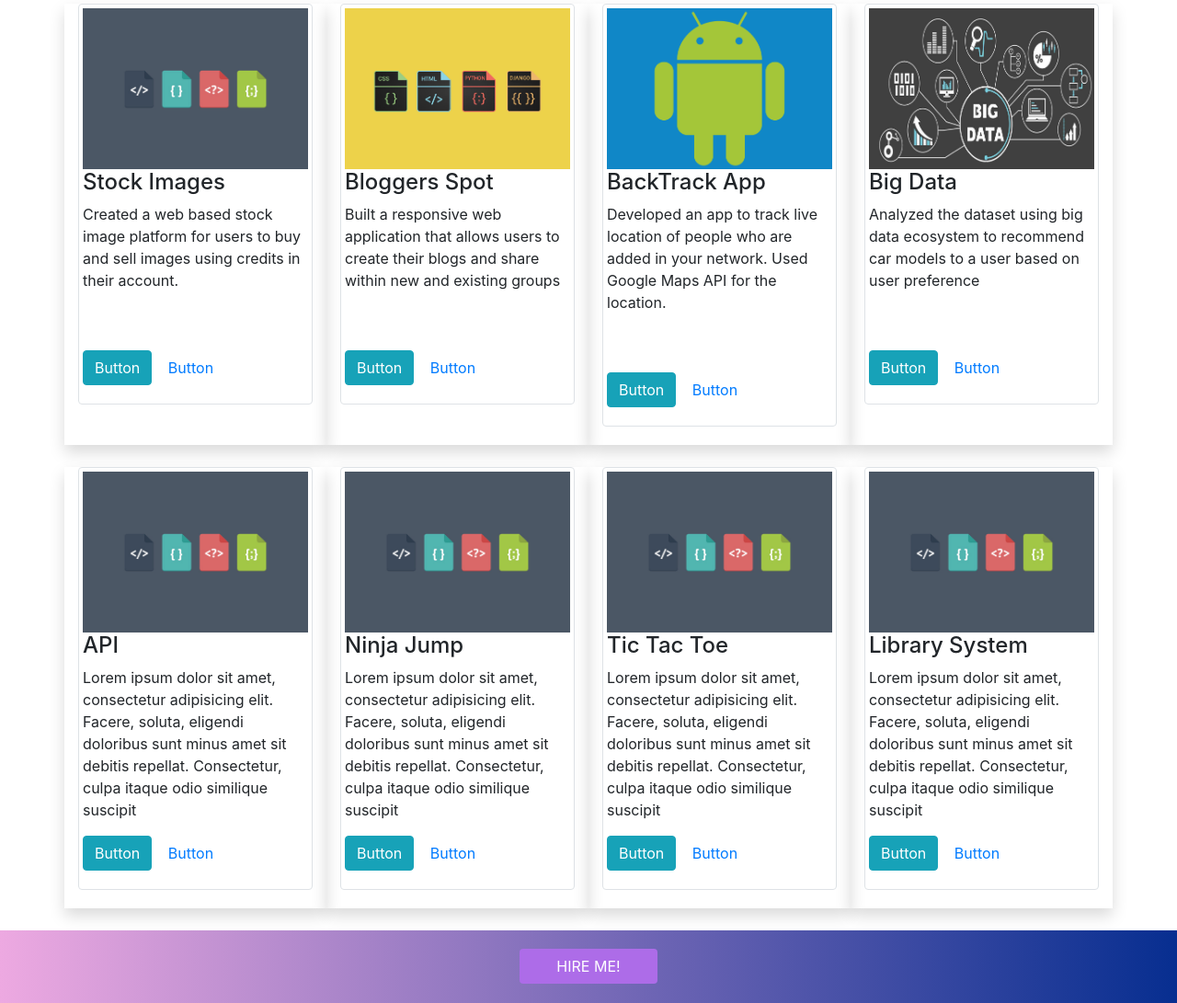
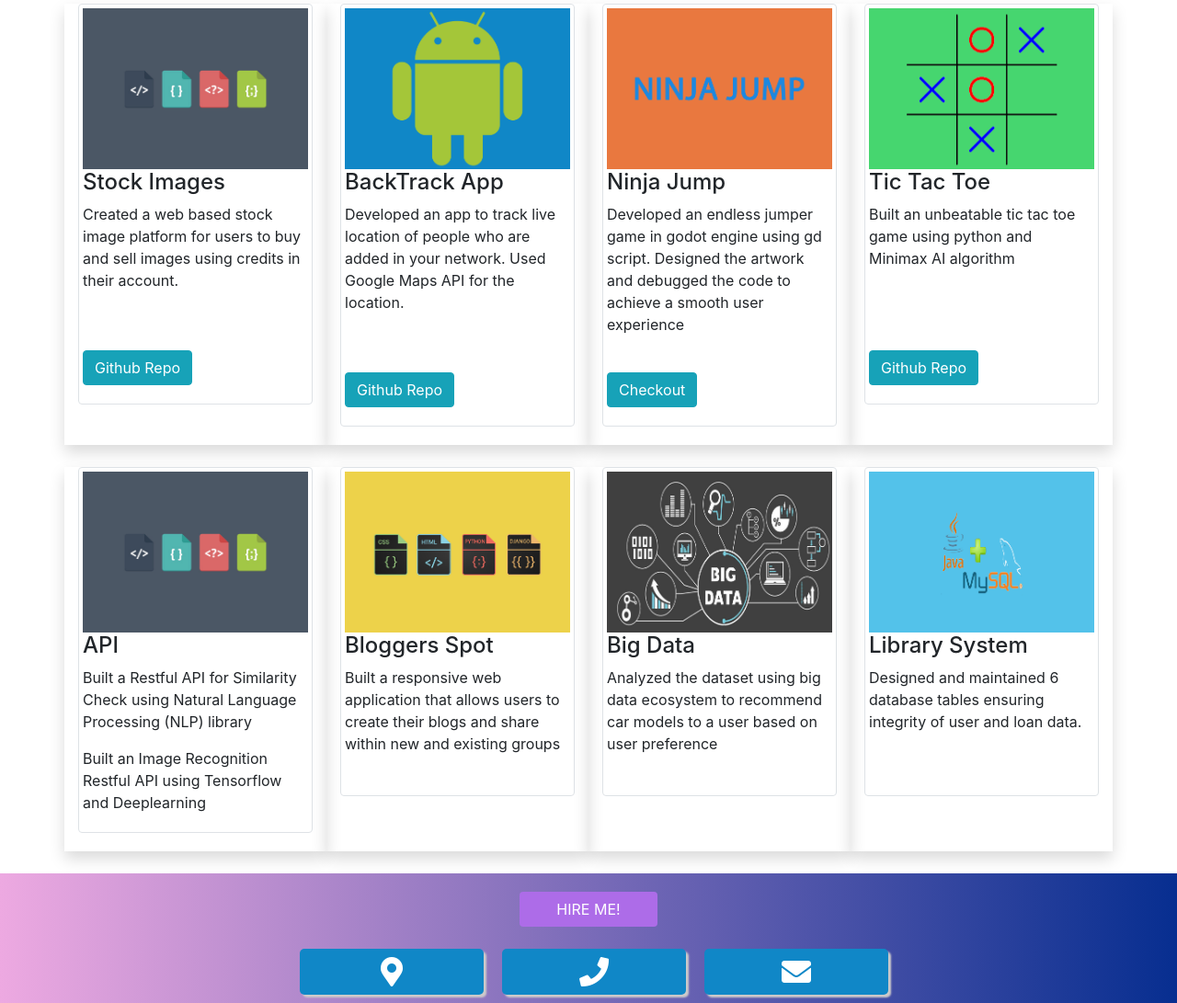
Before and after one commit to kvaibhav29/Portfolio, a plain HTML site: page index.html in a window 1280 px wide. Shown: the part 2862-3953 px from the top of the page at 92% size. Drawn offline with nearby package versions, Linux system fonts and the light colour scheme.

Commit message:
update portfolio

```diff
--- a/index.html
+++ b/index.html
@@ -132,8 +132,8 @@
                     <div data-aos="fade-right"
                     data-aos-offset="300"
                     data-aos-easing="ease-in-sine" style="position: relative;">
-                    <h3>Most Proficient</h3>
-                    <p>I like working at the back end part of the project the most. From setting up th eentire framework to connecting databases, I enjoy doing that all. In object oriented programming, Java and Python are my go to languages. When it comes to working with backend frameworks, my preference is Django. I also like to work with firebase for NoSql databases because of the functionality and the documentation provided.</p>
+                    <h3>Most Experienced</h3>
+                    <p>I like working at the back end part of the project. From setting up th entire framework to connecting databases and writing APIs, I enjoy doing that all. In object oriented programming, Java and Python are my go to languages. When it comes to working with backend frameworks, my preference is Django. I also like to work with firebase for NoSql databases because of the functionality and the documentation provided.</p>
                 </div>
             </div>
             <div class="col-md-4">
@@ -199,7 +199,7 @@
                         data-aos-offset="300"
                         data-aos-easing="ease-in-sine" style="position: relative;">
                         <h3>UI/UX</h3>
-                        <p>I also like to work on the front end and try to make my work eye catching. I use html css animations and javascript for the design. I have experience with angular framework. My go to tool for artwork is photoshop. When I am not coding, I generally try to explore different creative tools.</p>
+                        <p>I love to work on the front end and try to make my work eye catching. I use html css animations and javascript for the design. I have experience with angular framework. My go to tool for artwork is photoshop. When I am not coding, I generally try to explore different creative tools.</p>
 
                     </div>
                 </div>
@@ -210,7 +210,7 @@
     <div class="section1">
             <div class="container">
                     <div data-aos="zoom-in-up">
-                    <h1 style="text-align:center;">Other services</h1></div>
+                    <h1 style="text-align:center;">Other Interests</h1></div>
 
                 <div class="row">
                     <div class="col-md-8">
@@ -218,7 +218,7 @@
                             data-aos-offset="300"
                             data-aos-easing="ease-in-sine" style="position: relative;">
 
-                            <p>My other activities include Android development and automation testing. I use Selenium framework for testing web applications. I also have experience in Android Development.</p>
+                            <p>My other activities include Android development and automation testing. I use Selenium framework for testing web applications. Novice in Android Development. I tend to work better UI engineering in android.</p>
                         </div>
                     </div>
                     <div class="col-md-4">
@@ -264,43 +264,46 @@
                           <div class="caption">
                             <h4>Stock Images</h4>
                             <p>Created a web based stock image platform for users to buy and sell images using credits in their account.</p><br><br>
-                            <p><a href="#" class="btn btn-info btn-xs" role="button">Button</a> <a href="#" class="btn btn-default btn-xs" role="button">Button</a></p>
+                            <p><a href="https://github.com/rajmakda/CS174-StockImages" class="btn btn-info btn-xs" role="button">Github Repo</a></p>
                         </div>
                       </div>
                     </div>
 
                     <div class="col-xs-18 col-sm-6 col-md-3 shadow mb-4">
+                        <div class="img-thumbnail">
+                          <img src="images/po3.png" alt="">
+                            <div class="caption">
+                              <h4>BackTrack App</h4>
+                              <p>Developed an app to track live location of people who are added in your network. Used Google Maps API for the location.</p> <br><br>
+                              <p><a href="#" class="btn btn-info btn-xs" role="button">Github Repo</a> </p>
+                          </div>
+                        </div>
+                      </div>
+                      <div class="col-xs-18 col-sm-6 col-md-3 shadow mb-4">
                       <div class="img-thumbnail">
-                        <img src="images/po6.png" alt="">
+                        <img src="images/nj.png" alt="">
                           <div class="caption">
-                            <h4>Bloggers Spot</h4>
-                            <p>Built a responsive web application that allows users to create their blogs and share within new and existing groups</p> <br><br>
-                            <p><a href="#" class="btn btn-info btn-xs" role="button">Button</a> <a href="#" class="btn btn-default btn-xs" role="button">Button</a></p>
+                            <h4>Ninja Jump</h4>
+                            <p>Developed an endless jumper game in godot engine using gd script. Designed the artwork and debugged the code to achieve a smooth user experience</p><br>
+                            <p><a href="https://ayevk.itch.io/ninja-jump" class="btn btn-info btn-xs" role="button">Checkout</a> </p>
                         </div>
                       </div>
                     </div>
 
+
+
                     <div class="col-xs-18 col-sm-6 col-md-3 shadow mb-4">
-                      <div class="img-thumbnail">
-                        <img src="images/po3.png" alt="">
-                          <div class="caption">
-                            <h4>BackTrack App</h4>
-                            <p>Developed an app to track live location of people who are added in your network. Used Google Maps API for the location.</p> <br><br>
-                            <p><a href="#" class="btn btn-info btn-xs" role="button">Button</a> <a href="#" class="btn btn-default btn-xs" role="button">Button</a></p>
+                        <div class="img-thumbnail">
+                          <img src="images/ttt.png" alt="">
+                            <div class="caption">
+                              <h4>Tic Tac Toe</h4>
+                              <p>Built an unbeatable tic tac toe game using python and Minimax AI algorithm</p> <br><br><br>
+                              <p><a href="https://github.com/kvaibhav29/tic-tac-toe" class="btn btn-info btn-xs" role="button">Github Repo</a> </p>
+                          </div>
                         </div>
                       </div>
-                    </div>
 
-                    <div class="col-xs-18 col-sm-6 col-md-3 shadow mb-4">
-                      <div class="img-thumbnail">
-                        <img src="images/bd.png" alt="">
-                          <div class="caption">
-                            <h4>Big Data</h4>
-                            <p>Analyzed the dataset using big data ecosystem to recommend car models to a user based on user preference</p><br><br>
-                            <p><a href="#" class="btn btn-info btn-xs" role="button">Button</a> <a href="#" class="btn btn-default btn-xs" role="button">Button</a></p>
-                        </div>
-                      </div>
-                    </div>
+
 
             </div>
             <div class="row">
@@ -310,41 +313,43 @@
                       <img src="images/po5.png" alt="">
                         <div class="caption">
                           <h4>API</h4>
-                          <p>Lorem ipsum dolor sit amet, consectetur adipisicing elit. Facere, soluta, eligendi doloribus sunt minus amet sit debitis repellat. Consectetur, culpa itaque odio similique suscipit</p>
-                          <p><a href="#" class="btn btn-info btn-xs" role="button">Button</a> <a href="#" class="btn btn-default btn-xs" role="button">Button</a></p>
+                          <p>Built a Restful API for Similarity Check using Natural Language Processing (NLP) library</p>
+                          <p>Built an Image Recognition Restful API using Tensorflow and Deeplearning</p>
+                          <!-- <p><a href="#" class="btn btn-info btn-xs" role="button">See Project</a> </p> -->
                       </div>
                     </div>
                   </div>
 
                   <div class="col-xs-18 col-sm-6 col-md-3 shadow mb-4">
                       <div class="img-thumbnail">
-                        <img src="images/po5.png" alt="">
+                        <img src="images/po6.png" alt="">
                           <div class="caption">
-                            <h4>Ninja Jump</h4>
-                            <p>Lorem ipsum dolor sit amet, consectetur adipisicing elit. Facere, soluta, eligendi doloribus sunt minus amet sit debitis repellat. Consectetur, culpa itaque odio similique suscipit</p>
-                            <p><a href="#" class="btn btn-info btn-xs" role="button">Button</a> <a href="#" class="btn btn-default btn-xs" role="button">Button</a></p>
+                            <h4>Bloggers Spot</h4>
+                            <p>Built a responsive web application that allows users to create their blogs and share within new and existing groups</p>
+                            <br> <!-- <p><a href="#" class="btn btn-info btn-xs" role="button">Button</a> </p> -->
                         </div>
                       </div>
                     </div>
 
                     <div class="col-xs-18 col-sm-6 col-md-3 shadow mb-4">
                         <div class="img-thumbnail">
-                          <img src="images/po5.png" alt="">
+                          <img src="images/bd.png" alt="">
                             <div class="caption">
-                              <h4>Tic Tac Toe</h4>
-                              <p>Lorem ipsum dolor sit amet, consectetur adipisicing elit. Facere, soluta, eligendi doloribus sunt minus amet sit debitis repellat. Consectetur, culpa itaque odio similique suscipit</p>
-                              <p><a href="#" class="btn btn-info btn-xs" role="button">Button</a> <a href="#" class="btn btn-default btn-xs" role="button">Button</a></p>
+                              <h4>Big Data</h4>
+                              <p>Analyzed the dataset using big data ecosystem to recommend car models to a user based on user preference</p><br>
+                              <!-- <p><a href="#" class="btn btn-info btn-xs" role="button">Button</a> </p> -->
                           </div>
                         </div>
                       </div>
 
+
                       <div class="col-xs-18 col-sm-6 col-md-3 shadow mb-4">
                           <div class="img-thumbnail">
-                            <img src="images/po5.png" alt="">
+                            <img src="images/jm.png" alt="">
                               <div class="caption">
                                 <h4>Library System</h4>
-                                <p>Lorem ipsum dolor sit amet, consectetur adipisicing elit. Facere, soluta, eligendi doloribus sunt minus amet sit debitis repellat. Consectetur, culpa itaque odio similique suscipit</p>
-                                <p><a href="#" class="btn btn-info btn-xs" role="button">Button</a> <a href="#" class="btn btn-default btn-xs" role="button">Button</a></p>
+                                <p>Designed and maintained 6 database tables ensuring integrity of user and loan data. </p><br><br>
+                                <!-- <p><a href="#" class="btn btn-info btn-xs" role="button">Button</a> </p> -->
                             </div>
                           </div>
                         </div>
```
Also changed, not shown: images/17a3sL.png (added), images/Java-Mysql-1.jpg (added), images/jm.jpeg (added), images/jm.png (added), images/nj.png (added), images/ttt.png (added).
